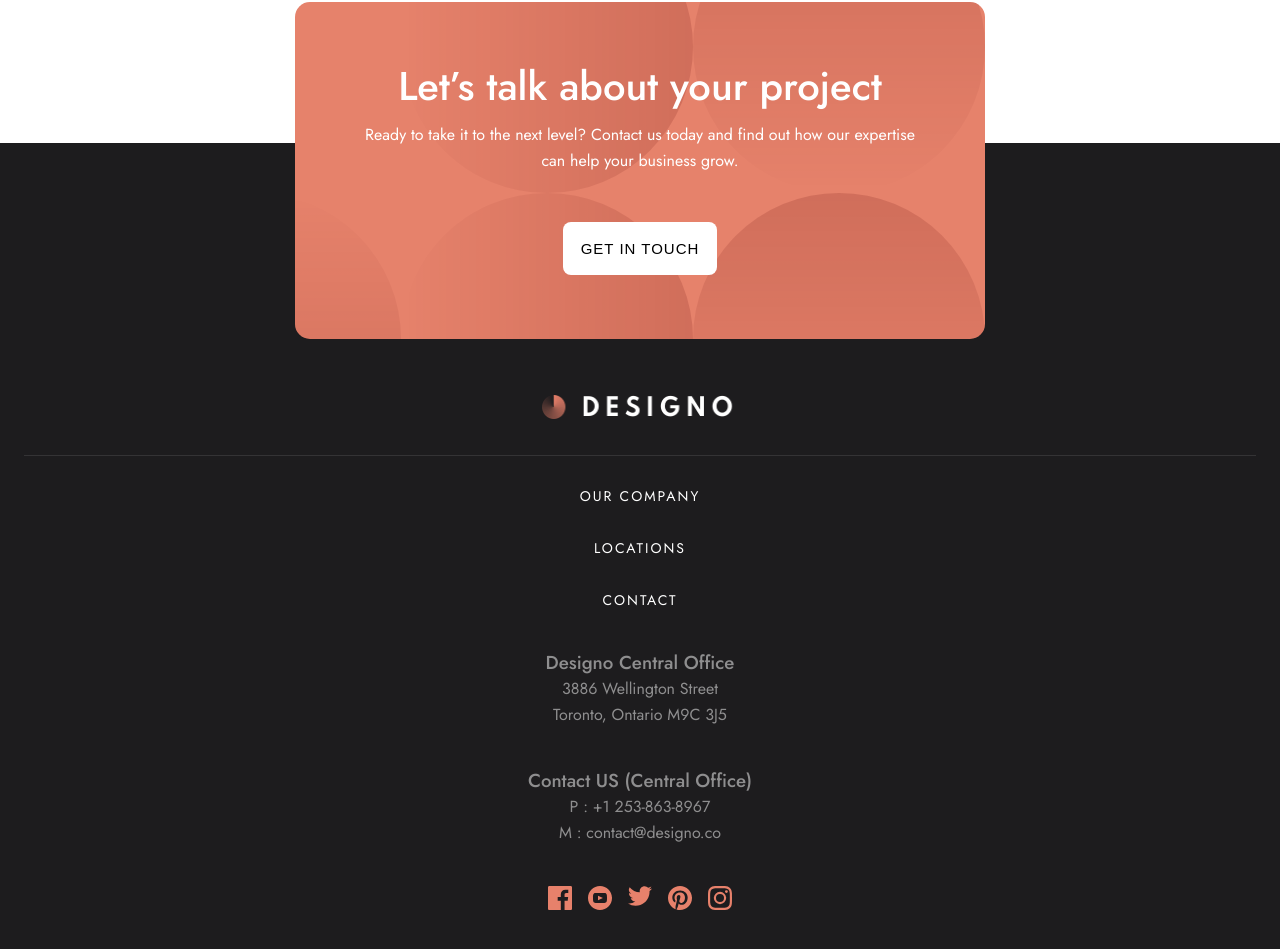
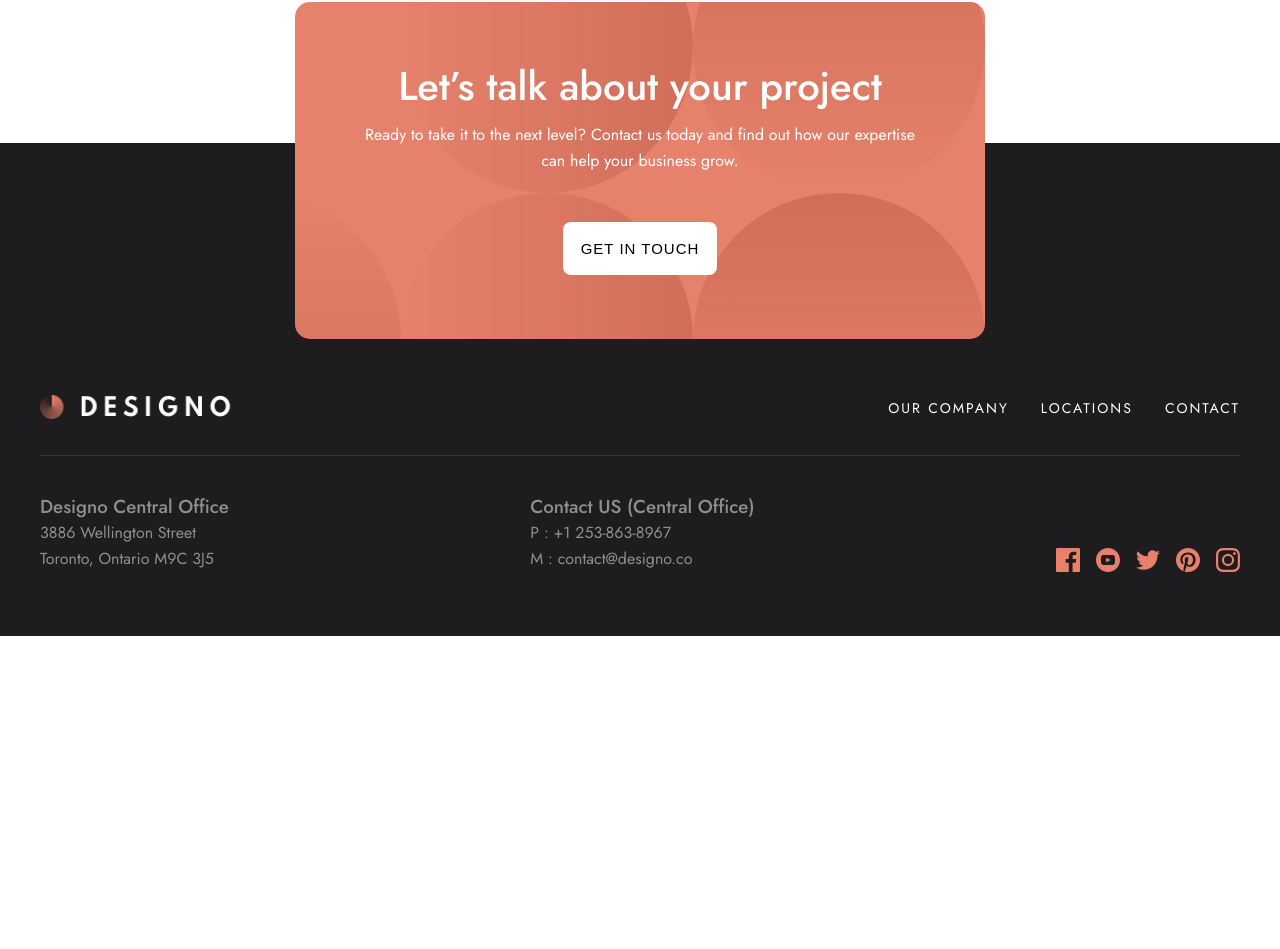
Before and after one commit to AyeTone/Desingo, a React (Create React App) app in the folder client/: page / in a window 1280 px wide. Shown: the part 2914-3863 px from the top of the page. After the commit the page ends 3550 px from the top, so only its background shows below. Built offline with nearby package versions, Linux system fonts and the light colour scheme.

Commit message:
Footer tablet implemented

```diff
--- a/client/src/components/Footer.jsx
+++ b/client/src/components/Footer.jsx
@@ -5,18 +5,21 @@ import { ReactComponent as Instagram } from "../assets/shared/desktop/icon-insta
 import { ReactComponent as Pinterest } from "../assets/shared/desktop/icon-pinterest.svg";
 import { ReactComponent as Twitter } from "../assets/shared/desktop/icon-twitter.svg";
 import { ReactComponent as Youtube } from "../assets/shared/desktop/icon-youtube.svg";
-import { Link } from "react-router-dom";
+import { Link, useNavigate } from "react-router-dom";
 
 const Footer = () => {
+  const navigate = useNavigate();
+
   return (
     <footer className="footer">
       <div className="footer__content">
         <div className="footer__content--top">
-          <Link to="/">
-            <figure className="footer__img--wrapper">
-              <img src={Logo} alt="" />
-            </figure>
-          </Link>
+          <figure
+            onClick={() => navigate("/")}
+            className="footer__img--wrapper"
+          >
+            <img src={Logo} alt="" />
+          </figure>
           <div className="footer__links">
             <Link to="/about">OUR COMPANY</Link>
             <Link to="/locations">LOCATIONS</Link>
--- a/client/src/styles/components/_Footer.scss
+++ b/client/src/styles/components/_Footer.scss
@@ -1,4 +1,5 @@
 @use "../abstracts/variables" as *;
+@use "../utils/breakpoints" as *;
 
 .footer {
   background-color: #1d1c1e;
@@ -63,3 +64,48 @@
     cursor: no-drop;
   }
 }
+
+/*
+
+      Tablet BP
+
+*/
+
+@include breakpoint(tablet) {
+  .footer {
+    padding: 252px 40px 64px;
+  }
+
+  .footer__content--top {
+    width: 100%;
+    display: flex;
+    align-items: center;
+    justify-content: space-between;
+  }
+
+  .footer__img--wrapper {
+    margin: unset;
+  }
+
+  .footer__links {
+    display: flex;
+    padding: unset;
+  }
+
+  .footer__contacts {
+    margin-top: 72px;
+    width: 100%;
+    display: flex;
+    justify-content: space-between;
+    align-items: flex-end;
+  }
+
+  .footer__contact {
+    text-align: left;
+
+    &--socials {
+      height: 100%;
+      align-items: center;
+    }
+  }
+}
```
Also changed, not shown: client/src/index.css.
